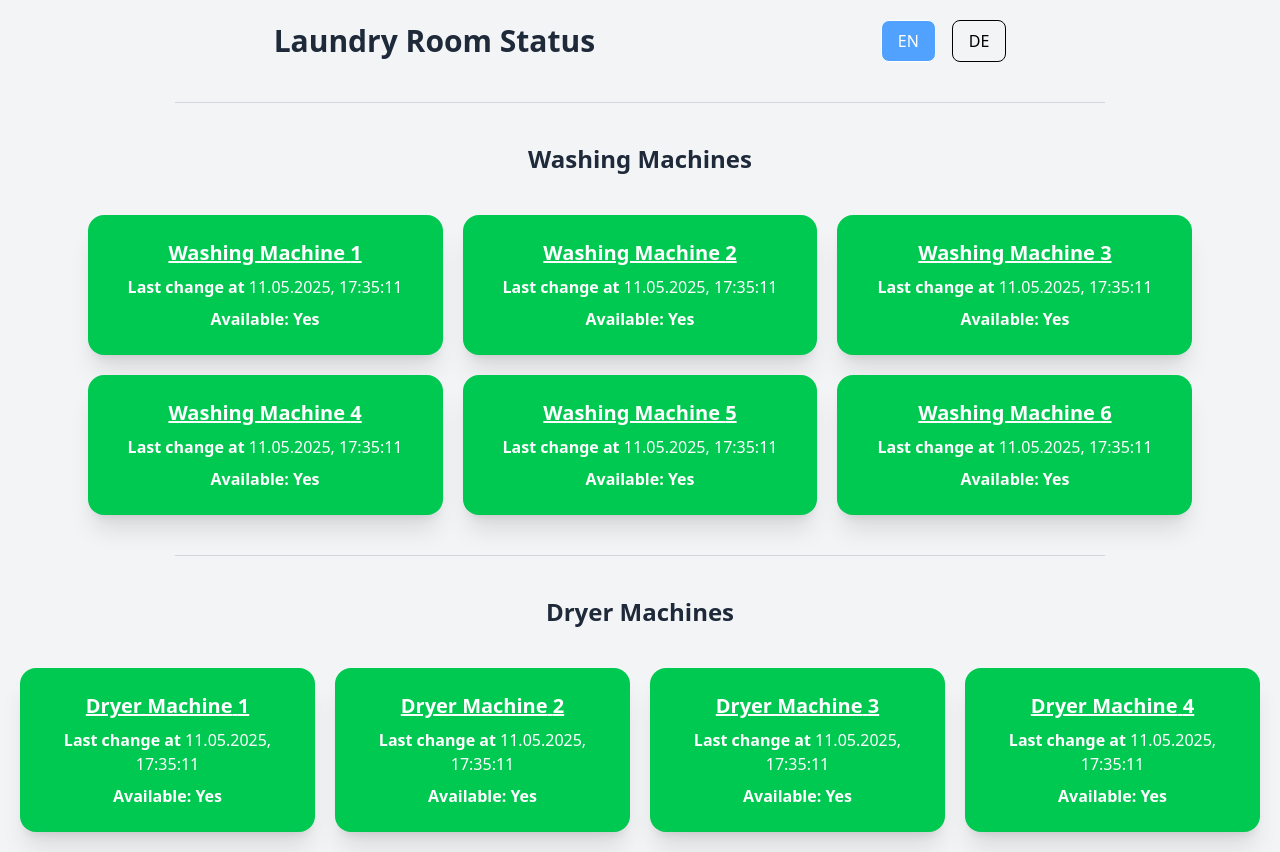
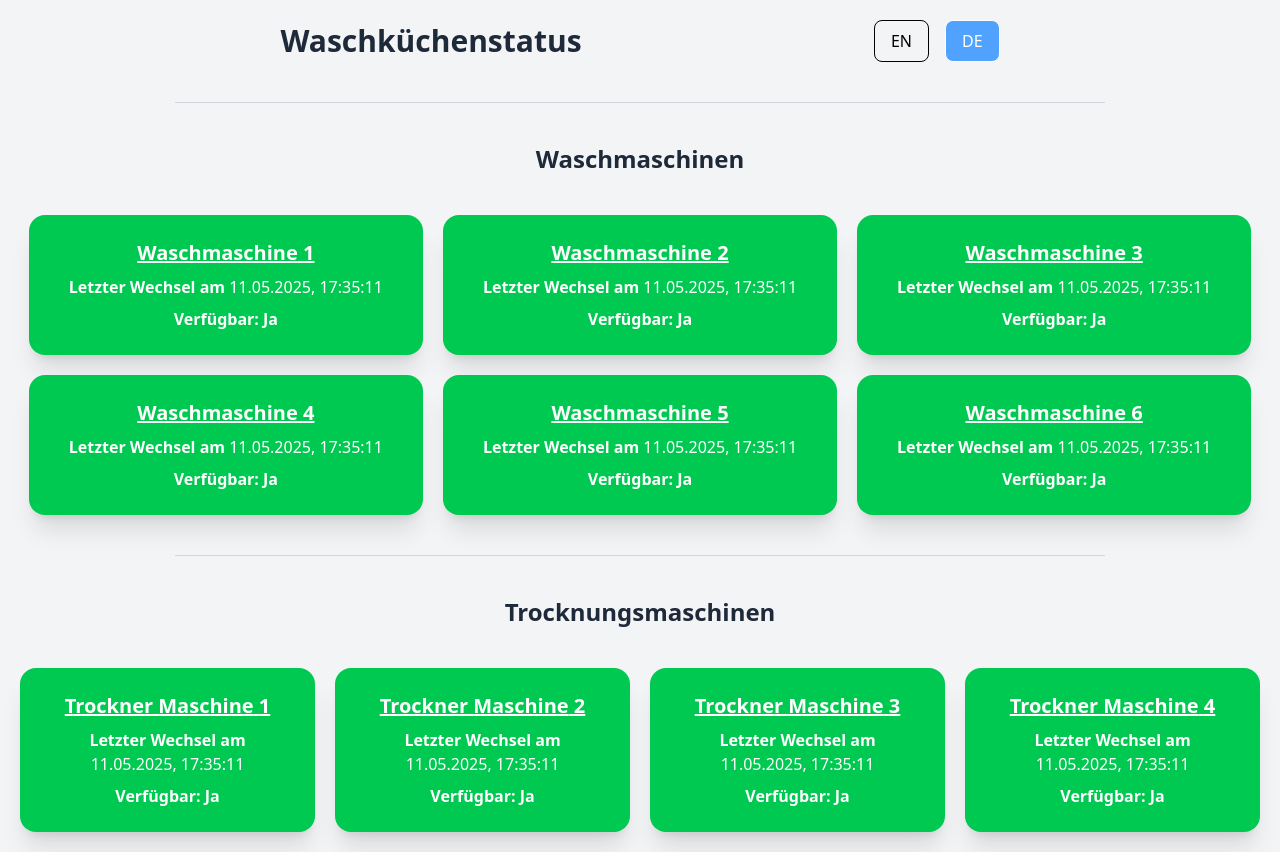
Before and after one commit to PatrickNassar0/waschsalon, a Next.js app: page / in a window 1280 px wide. Built offline with nearby package versions, Linux system fonts and the light colour scheme.

Commit message:
Update language handling to use it from URL

```diff
--- a/src/app/page.tsx
+++ b/src/app/page.tsx
@@ -4,11 +4,13 @@ import { useEffect, useState } from "react";
 import Button from "./components/Button";
 import Card from "./components/Card";
 import LanguageSelect from "./components/LanguageSelect";
+import { redirect, useSearchParams } from "next/navigation";
 
 export default function Home() {
   const [washingMachines, setWashingMachines] = useState<WashingMachineType[] | undefined>()
   const [dryerMachines, setDryerMachines] = useState<DryerMachinesType[] | undefined>()
-  const [languageIs, setLanguageIs] = useState<'EN' | 'DE'>('EN')
+  const searchParams = useSearchParams()
+  const [languageIs, setLanguageIs] = useState<'EN' | 'DE'>('DE')
 
   const texts: textsType = {
     EN: {
@@ -43,6 +45,7 @@ export default function Home() {
 
   const changeLanguage = (language: 'EN' | 'DE') => {
     setLanguageIs(language)
+    redirect(`?language=${language}`)
   }
 
 
@@ -76,6 +79,8 @@ export default function Home() {
   }
 
   useEffect(() => {
+    const getlanguage = () => ['EN', 'DE'].includes(searchParams.get('language') ?? '') ? (searchParams.get('language')?.toString() as 'EN' | 'DE') : 'DE'
+
     const fetchDate = async () => {
       const washingMachinesRes = await fetch('/api/washingMachines')
         .then(res => res.json())
@@ -88,6 +93,7 @@ export default function Home() {
       setWashingMachines(washingMachinesRes)
       setDryerMachines(dryerMachinesRes)
     }
+    setLanguageIs(getlanguage())
     fetchDate()
   }, [])
 
```
